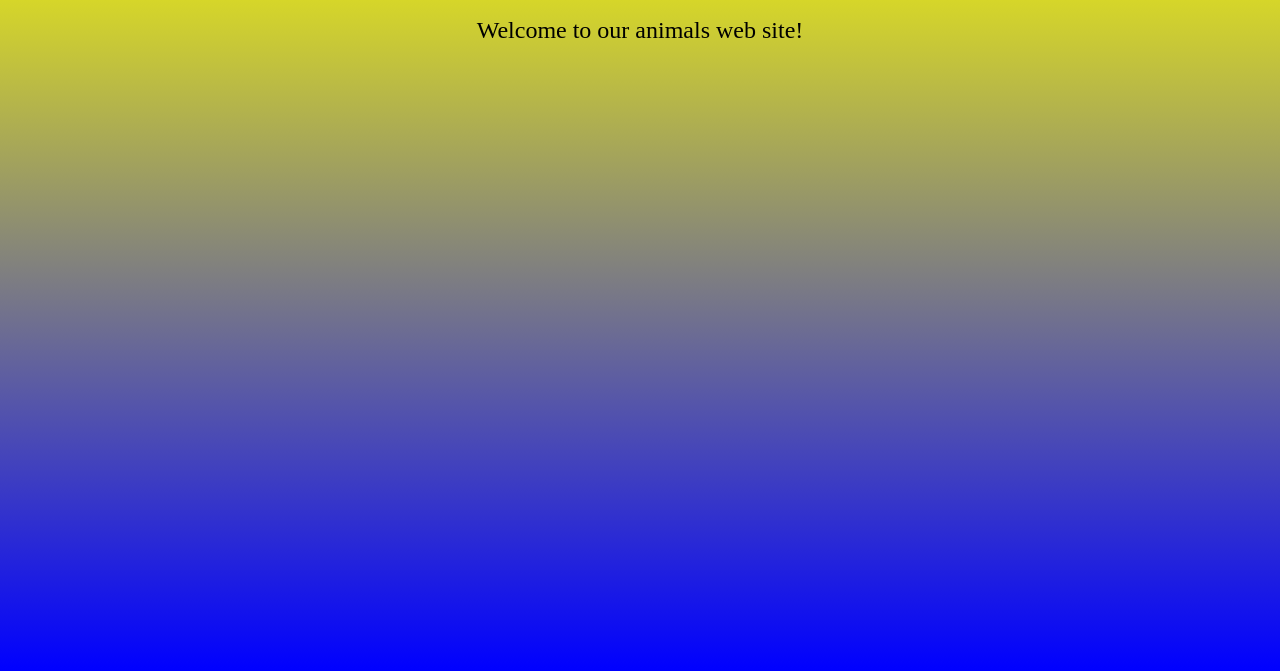
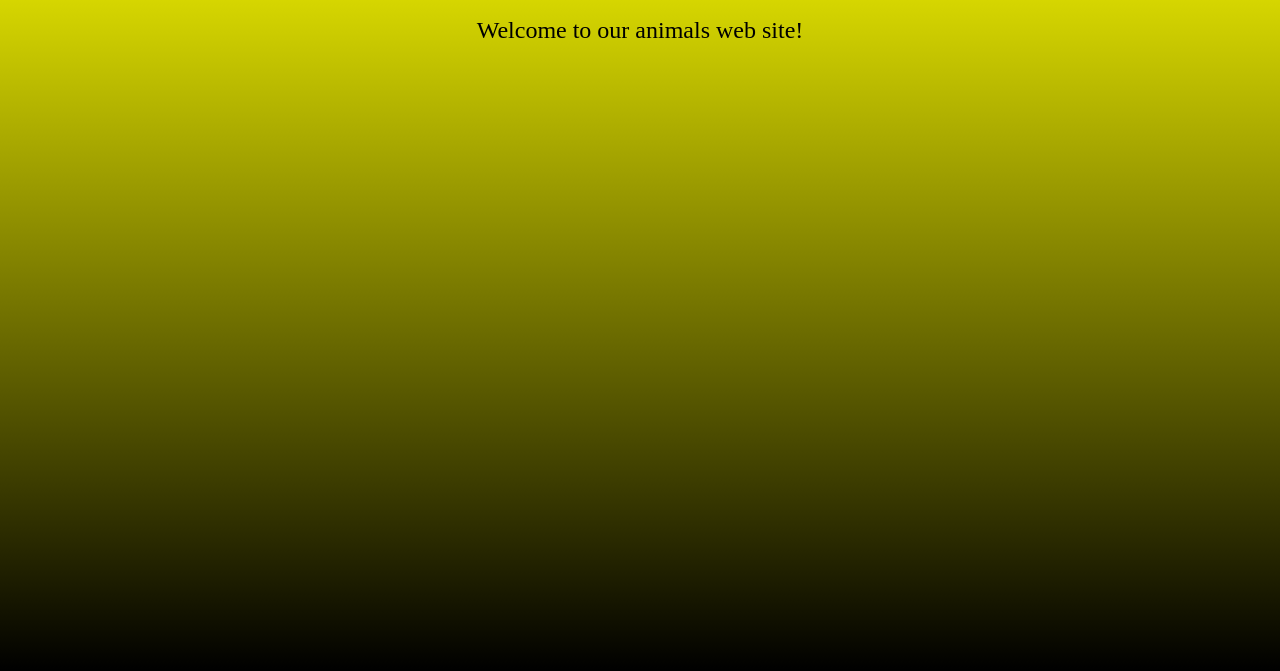
Before and after one commit to lidoracoca/AnimalStore, a plain HTML site: page index.html in a window 1280 px wide. Shown: the part 129-800 px from the top of the page. Drawn offline with Linux system fonts and the light colour scheme.

Commit message:
Change Background

```diff
--- a/style.css
+++ b/style.css
@@ -4,7 +4,7 @@ html,body{
     padding: 0;
     font-size: x-large;
     text-align: center;
-    background-image: linear-gradient(yellow,blue);
+    background-image: linear-gradient(yellow,black);
 }
 
 a{
```
